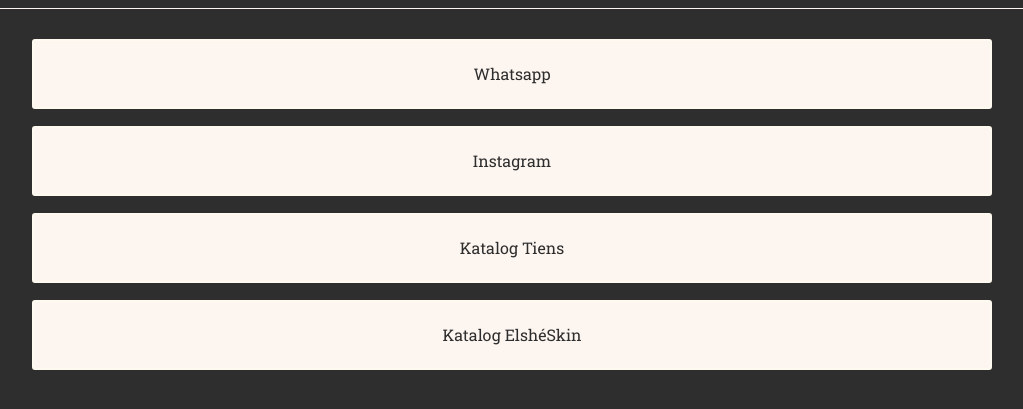
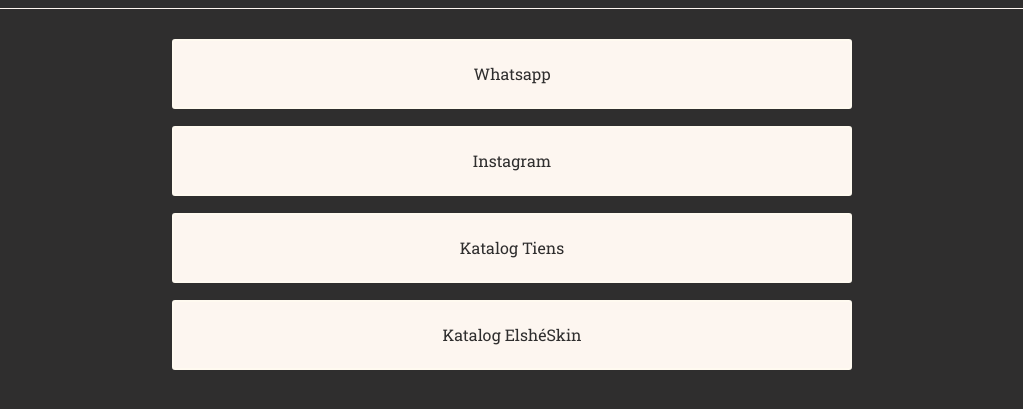
Before and after one commit to amuhhabibi/panemorfia, a plain HTML site: page index.html in a window 1280 px wide. Shown: the part 77-486 px from the top of the page, without its empty margins (128-1151 px from the left). Drawn offline with Linux system fonts and the light colour scheme.

Commit message:
main.maxwidth = 680px

```diff
--- a/style.css
+++ b/style.css
@@ -28,6 +28,7 @@ header h1{
 }
 
 main{
+    max-width: 680px;
     margin:auto;
     width: 75vw;
     margin-top: 30px;
```
